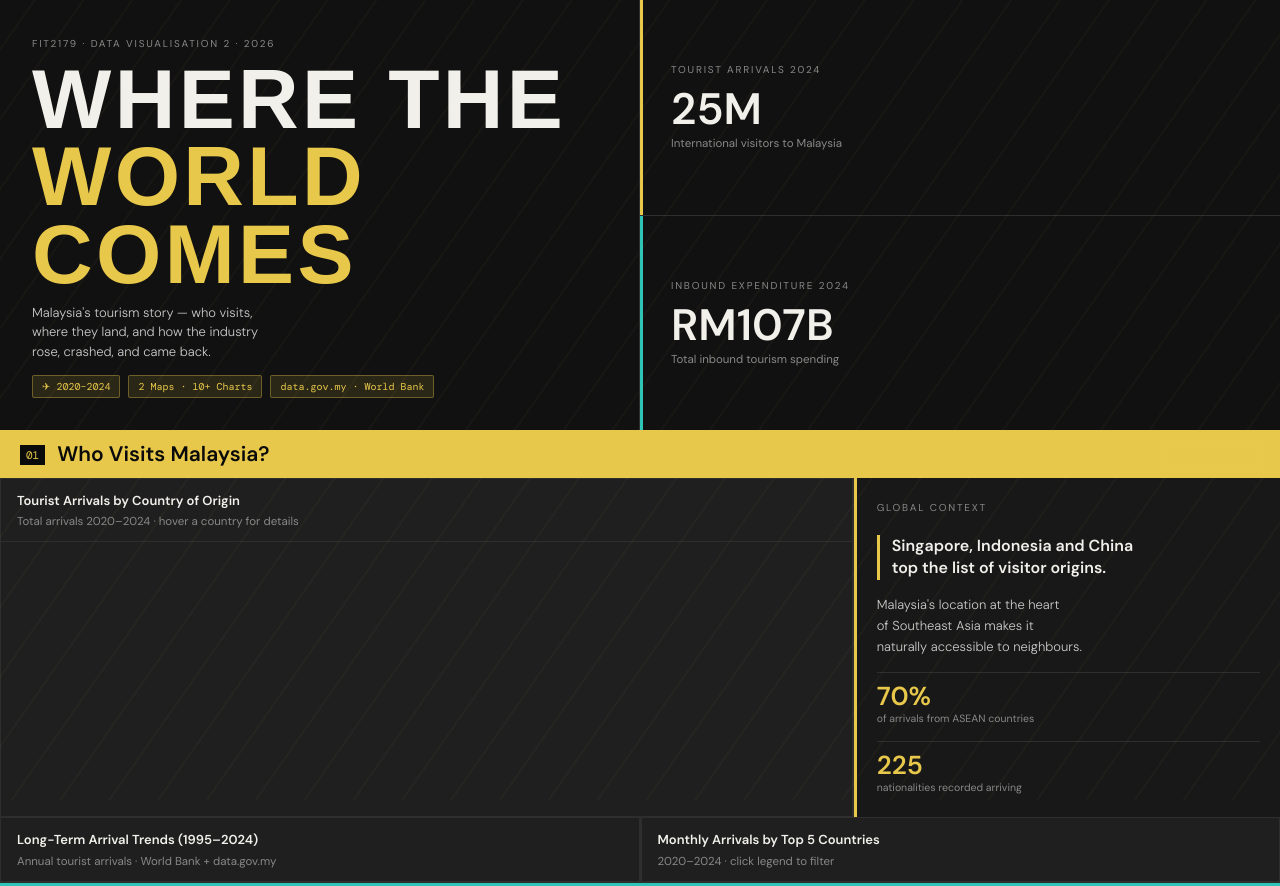
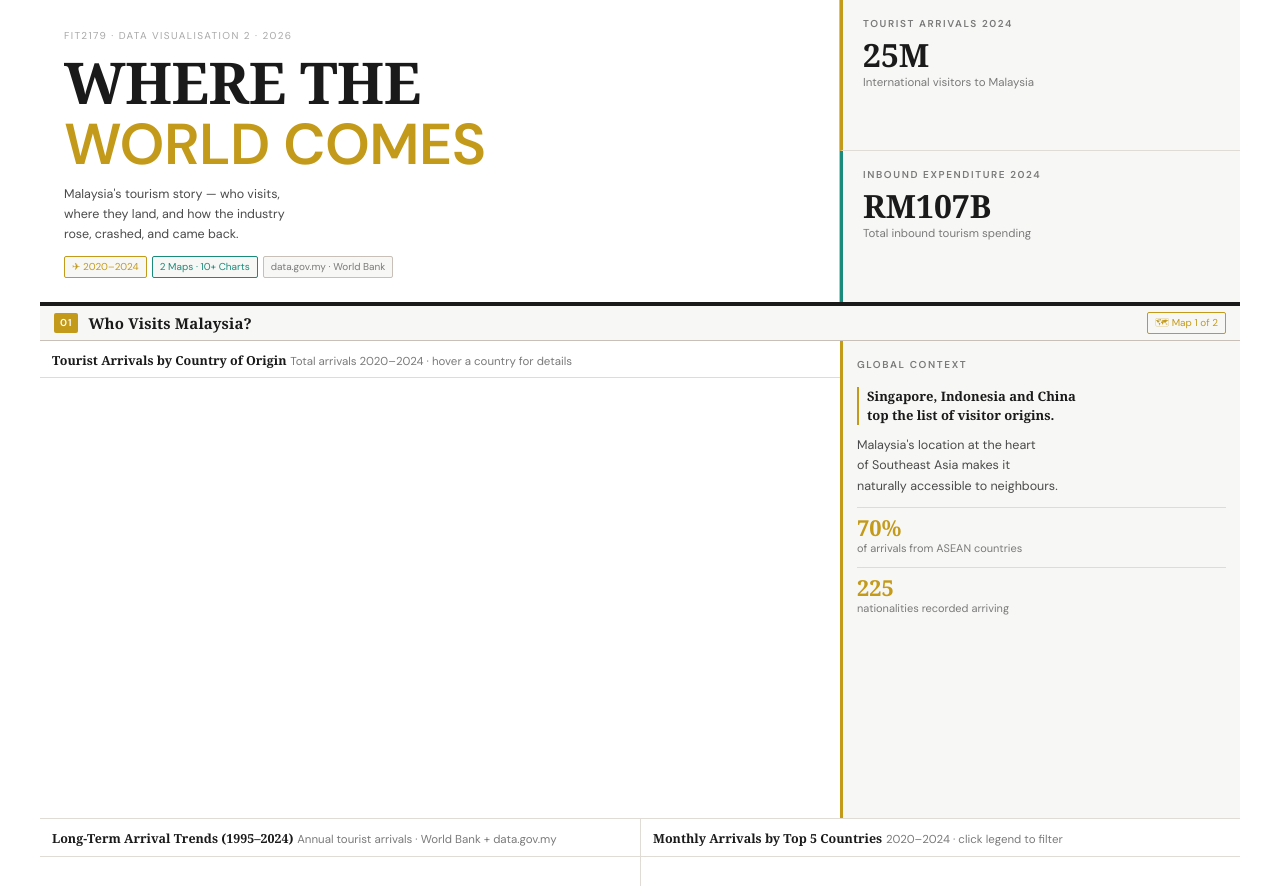
Before and after one commit to jstnchn/FIT2179-Data-Visualisation-2, a plain HTML site: page index.html in a window 1280 px wide. Shown: the top 886 px of the page. Drawn offline with nearby package versions, Linux system fonts and the light colour scheme; a script that the page names is missing.

Commit message:
Refactor CSS variables and styles for consistency

```diff
--- a/css/style.css
+++ b/css/style.css
@@ -2,19 +2,22 @@
    ROOT VARIABLES
 ═══════════════════════════════════════ */
 :root {
-  --black:  #0a0a0a;
-  --coal:   #111111;
-  --dark:   #181818;
-  --panel:  #1f1f1f;
-  --line:   #2e2e2e;
-  --muted:  #444444;
-  --mid:    #888888;
-  --light:  #cccccc;
-  --white:  #f2f0eb;
-  --gold:   #e8c84a;
-  --red:    #cc2233;
-  --teal:   #2ec4b6;
-  --amber:  #f4844a;
+  --bg:          #ffffff;
+  --bg-soft:     #f7f7f5;
+  --bg-panel:    #f0ede8;
+  --border:      #e0dbd4;
+  --border-dark: #c8c0b8;
+  --text-dark:   #1a1a1a;
+  --text-mid:    #4a4a4a;
+  --text-soft:   #7a7a7a;
+  --text-mute:   #a8a8a8;
+
+  /* Accent — one colour per concept, never reused */
+  --gold:   #c49a1a;   /* inbound tourism data */
+  --teal:   #1a8a7a;   /* entry points data    */
+  --red:    #b02020;   /* decline / crash data  */
+  --blue:   #1a4a8a;   /* domestic tourism data */
+  --rule:   #1a1a1a;   /* structural rules      */
 }
 
 /* ═══════════════════════════════════════
@@ -27,109 +30,97 @@
 }
 
 body {
-  background: var(--black);
-  color: var(--white);
+  background: var(--bg);
+  color: var(--text-dark);
   font-family: 'DM Sans', sans-serif;
   font-size: 14px;
-  line-height: 1.5;
+  line-height: 1.6;
   overflow-x: hidden;
+  max-width: 1200px;
+  margin: 0 auto;
 }
 
 /* ═══════════════════════════════════════
    TYPOGRAPHY
 ═══════════════════════════════════════ */
-.display {
-  font-family: 'Bebas Neue', sans-serif;
-  letter-spacing: 0.04em;
-  line-height: 0.92;
+
+/* Serif for titles only */
+h1, h2, h3, .display, .chart-title, .pull-quote {
+  font-family: 'Georgia', 'Times New Roman', serif;
+}
+
+/* Sans-serif for everything else */
+p, span, li, .label, .caption, .body-text, .eyebrow, .stat-desc {
+  font-family: 'DM Sans', sans-serif;
 }
 
 .label {
   font-size: 10px;
-  letter-spacing: 0.18em;
+  letter-spacing: 0.16em;
   text-transform: uppercase;
-  color: var(--mid);
-  font-weight: 500;
+  color: var(--text-soft);
+  font-weight: 600;
   display: block;
-  margin-bottom: 6px;
+  margin-bottom: 4px;
 }
 
 .caption {
   font-size: 11.5px;
-  color: var(--mid);
-  line-height: 1.55;
+  color: var(--text-soft);
+  line-height: 1.5;
 }
 
 .body-text {
-  font-size: 13px;
-  color: var(--light);
+  font-size: 12.5px;
+  color: var(--text-mid);
   line-height: 1.65;
-  font-weight: 300;
+  max-width: 36ch;
 }
 
-.gold  { color: var(--gold); }
-.teal  { color: var(--teal); }
-.red   { color: var(--red); }
-.amber { color: var(--amber); }
+.eyebrow {
+  font-size: 10px;
+  letter-spacing: 0.14em;
+  text-transform: uppercase;
+  color: var(--text-mute);
+}
 
 /* ═══════════════════════════════════════
    HERO
 ═══════════════════════════════════════ */
 #hero {
   display: grid;
-  grid-template-columns: 1fr 1fr;
-  min-height: 260px;
-  background: var(--coal);
-  border-bottom: 2px solid var(--gold);
-  overflow: hidden;
-}
-
-#hero::before {
-  content: '';
-  position: absolute;
-  inset: 0;
-  background: repeating-linear-gradient(
-    -55deg,
-    transparent,
-    transparent 38px,
-    rgba(232,200,74,0.03) 38px,
-    rgba(232,200,74,0.03) 40px
-  );
-  pointer-events: none;
+  grid-template-columns: 2fr 1fr;
+  border-bottom: 2px solid var(--rule);
 }
 
 #hero-left {
-  padding: 36px 32px 32px;
+  padding: 28px 24px 24px;
+  border-right: 1px solid var(--border-dark);
   display: flex;
   flex-direction: column;
-  justify-content: flex-end;
-  gap: 10px;
-  border-right: 1px solid var(--line);
-  position: relative;
-}
-
-.eyebrow {
-  font-size: 10px;
-  letter-spacing: 0.18em;
-  text-transform: uppercase;
-  color: var(--mid);
+  gap: 8px;
 }
 
 h1.display {
-  font-size: clamp(48px, 7vw, 84px);
-  color: var(--white);
+  font-size: clamp(32px, 4.5vw, 58px);
+  font-weight: 700;
+  color: var(--text-dark);
+  line-height: 1.05;
+  letter-spacing: -0.01em;
 }
 
+h1.display span.gold { color: var(--gold); }
+
 .hero-sub {
-  font-size: 13px;
-  color: var(--light);
-  font-weight: 300;
-  max-width: 360px;
+  font-size: 12.5px;
+  color: var(--text-mid);
+  max-width: 38ch;
+  line-height: 1.6;
 }
 
 .pill-row {
   display: flex;
-  gap: 8px;
+  gap: 5px;
   flex-wrap: wrap;
   margin-top: 4px;
 }
@@ -137,52 +128,42 @@ h1.display {
 .pill {
   display: inline-flex;
   align-items: center;
-  gap: 5px;
-  background: rgba(232,200,74,0.12);
-  border: 1px solid rgba(232,200,74,0.35);
-  color: var(--gold);
-  padding: 3px 9px;
+  border: 1px solid var(--border-dark);
+  color: var(--text-soft);
+  padding: 2px 7px;
   font-size: 10px;
-  font-family: 'DM Mono', monospace;
   border-radius: 2px;
-  white-space: nowrap;
+  background: var(--bg-soft);
 }
 
-.pill.teal {
-  background: rgba(46,196,182,0.12);
-  border-color: rgba(46,196,182,0.4);
-  color: var(--teal);
-}
-
-.pill.red, .red-pill {
-  background: rgba(204,34,51,0.12);
-  border-color: rgba(204,34,51,0.4);
-  color: #ff6677;
-}
+.pill.gold-pill { border-color: var(--gold); color: var(--gold); }
+.pill.teal-pill { border-color: var(--teal); color: var(--teal); }
+.pill.red-pill  { border-color: var(--red);  color: var(--red);  }
 
 #hero-right {
   display: grid;
   grid-template-rows: 1fr 1fr;
-  gap: 1px;
-  background: var(--line);
+  background: var(--bg-soft);
 }
 
 .hero-stat {
-  background: var(--coal);
-  padding: 20px 28px;
+  padding: 16px 20px;
   display: flex;
   flex-direction: column;
-  justify-content: center;
-  gap: 4px;
+  gap: 3px;
+  border-bottom: 1px solid var(--border);
 }
 
-.hero-stat:first-child { border-left: 3px solid var(--gold); }
-.hero-stat:last-child  { border-left: 3px solid var(--teal); }
+.hero-stat:last-child   { border-bottom: none; }
+.hero-stat:first-child  { border-left: 3px solid var(--gold); }
+.hero-stat:last-child   { border-left: 3px solid var(--teal); }
 
 .stat-num {
-  font-size: 44px;
+  font-family: 'Georgia', serif;
+  font-size: 32px;
   font-weight: 700;
   line-height: 1;
+  color: var(--text-dark);
 }
 
 /* ═══════════════════════════════════════
@@ -191,153 +172,151 @@ h1.display {
 .section-header {
   display: flex;
   align-items: center;
-  gap: 12px;
-  padding: 7px 20px;
+  gap: 10px;
+  padding: 5px 14px;
+  border-top: 2px solid var(--rule);
+  border-bottom: 1px solid var(--border-dark);
+  background: var(--bg-soft);
 }
 
-.section-header .display {
-  font-size: 20px;
-  letter-spacing: 0.08em;
+.section-header h2 {
+  font-size: 15px;
+  font-weight: 700;
+  color: var(--text-dark);
+  letter-spacing: 0.01em;
 }
 
 .section-num {
-  font-size: 11px;
-  font-family: 'DM Mono', monospace;
+  font-family: 'DM Sans', sans-serif;
+  font-size: 10px;
+  font-weight: 700;
+  letter-spacing: 0.1em;
+  color: #ffffff;
   padding: 2px 6px;
+  border-radius: 2px;
 }
 
-.gold-bar {
-  background: var(--gold);
-  color: var(--black);
-}
-.gold-bar .display { color: var(--black); }
-.gold-bar .section-num { background: var(--black); color: var(--gold); }
-
-.red-bar {
-  background: var(--red);
-  color: var(--white);
-}
-.red-bar .display { color: var(--white); }
-.red-bar .section-num { background: var(--white); color: var(--red); }
-
-.teal-bar {
-  background: var(--teal);
-  color: var(--black);
-}
-.teal-bar .display { color: var(--black); }
-.teal-bar .section-num { background: var(--black); color: var(--teal); }
-
-.dark-bar {
-  background: var(--panel);
-  color: var(--white);
-  border-top: 1px solid var(--line);
-  border-bottom: 1px solid var(--line);
-}
-.dark-bar .display { color: var(--white); }
-.dark-bar .section-num { background: var(--gold); color: var(--black); }
+.gold-bar .section-num { background: var(--gold); }
+.teal-bar .section-num { background: var(--teal); }
+.red-bar  .section-num { background: var(--red);  }
+.blue-bar .section-num { background: var(--blue); }
 
 /* ═══════════════════════════════════════
-   GRID LAYOUTS
+   GRID LAYOUTS — tight, no gaps
 ═══════════════════════════════════════ */
 .grid-2 {
   display: grid;
   grid-template-columns: 1fr 1fr;
-  gap: 1px;
-  background: var(--line);
+  border-bottom: 1px solid var(--border);
 }
 
 .grid-3 {
   display: grid;
   grid-template-columns: 1fr 1fr 1fr;
-  gap: 1px;
-  background: var(--line);
+  border-bottom: 1px solid var(--border);
 }
 
 .grid-21 {
   display: grid;
   grid-template-columns: 2fr 1fr;
-  gap: 1px;
-  background: var(--line);
+  border-bottom: 1px solid var(--border);
 }
 
-.grid-2 > *, .grid-3 > *, .grid-21 > * {
-  background: var(--panel);
-}
+.grid-2  > * + * { border-left: 1px solid var(--border); }
+.grid-3  > * + * { border-left: 1px solid var(--border); }
+.grid-21 > * + * { border-left: 1px solid var(--border); }
 
 /* ═══════════════════════════════════════
    CHART BLOCKS
 ═══════════════════════════════════════ */
 .chart-block {
-  background: var(--panel);
-  border: 1px solid var(--line);
+  background: var(--bg);
   display: flex;
   flex-direction: column;
   overflow: hidden;
 }
 
 .chart-header {
-  padding: 12px 16px 10px;
-  border-bottom: 1px solid var(--line);
-  display: flex;
-  flex-direction: column;
-  gap: 3px;
+  padding: 8px 12px 6px;
+  border-bottom: 1px solid var(--border);
 }
 
 .chart-title {
-  font-size: 13px;
-  font-weight: 600;
-  color: var(--white);
+  font-size: 12.5px;
+  font-weight: 700;
+  color: var(--text-dark);
+  margin-bottom: 2px;
+}
+
+/* Map heights — large */
+#chart1 { min-height: 440px; }
+#chart4 { min-height: 400px; }
+
+/* Standard chart heights */
+#chart2, #chart3, #chart5, #chart6,
+#chart7, #chart8, #chart9, #chart10, #chart11 {
+  min-height: 240px;
 }
 
 /* ═══════════════════════════════════════
    SIDEBAR
 ═══════════════════════════════════════ */
 .sidebar {
-  background: var(--dark) !important;
-  padding: 22px 20px;
+  background: var(--bg-soft);
+  padding: 16px 14px;
   display: flex;
   flex-direction: column;
-  gap: 14px;
+  gap: 10px;
   border-left: 3px solid var(--gold);
 }
 
-.sidebar-red  { border-left-color: var(--red); }
 .sidebar-teal { border-left-color: var(--teal); }
+.sidebar-red  { border-left-color: var(--red);  }
+.sidebar-blue { border-left-color: var(--blue); }
 
 .pull-quote {
-  font-size: 16px;
-  font-weight: 600;
-  line-height: 1.4;
-  color: var(--white);
-  border-left: 3px solid var(--gold);
-  padding-left: 12px;
+  font-size: 13px;
+  font-weight: 700;
+  line-height: 1.45;
+  color: var(--text-dark);
+  border-left: 2px solid var(--gold);
+  padding-left: 8px;
 }
+
+.sidebar-teal .pull-quote { border-left-color: var(--teal); }
+.sidebar-red  .pull-quote { border-left-color: var(--red);  }
 
 .stat-pill {
   display: flex;
   flex-direction: column;
   gap: 2px;
-  border-top: 1px solid var(--line);
-  padding-top: 10px;
+  border-top: 1px solid var(--border);
+  padding-top: 8px;
 }
 
 .stat-num-sm {
-  font-size: 26px;
+  font-family: 'Georgia', serif;
+  font-size: 22px;
   font-weight: 700;
   line-height: 1;
   color: var(--gold);
 }
 
+.sidebar-teal .stat-num-sm { color: var(--teal); }
+.sidebar-red  .stat-num-sm { color: var(--red);  }
+
 .stat-desc {
-  font-size: 10.5px;
-  color: var(--mid);
+  font-size: 11px;
+  color: var(--text-soft);
+  max-width: 26ch;
 }
 
 /* ═══════════════════════════════════════
-   VEGA CHARTS — remove background
+   VEGA EMBED
 ═══════════════════════════════════════ */
 .vega-embed {
   width: 100% !important;
+  padding: 6px 8px !important;
 }
 
 .vega-embed canvas,
@@ -349,21 +328,19 @@ h1.display {
    FOOTER
 ═══════════════════════════════════════ */
 footer {
-  background: var(--coal);
-  border-top: 2px solid var(--line);
-  padding: 24px;
+  background: var(--bg-soft);
+  border-top: 2px solid var(--rule);
+  padding: 16px 14px;
   display: grid;
   grid-template-columns: 1fr 1fr 1fr;
-  gap: 1px;
 }
 
 .footer-col {
-  padding: 0 20px;
-  border-right: 1px solid var(--line);
+  padding: 0 14px;
+  border-right: 1px solid var(--border);
 }
 
 .footer-col:first-child { padding-left: 0; }
 .footer-col:last-child  { border-right: none; }
-
-.footer-col .label { margin-bottom: 8px; }
-.footer-col .caption { display: block; margin-bottom: 3px; }
+.footer-col .label      { margin-bottom: 5px; }
+.footer-col .caption    { display: block; margin-bottom: 2px; }
```
